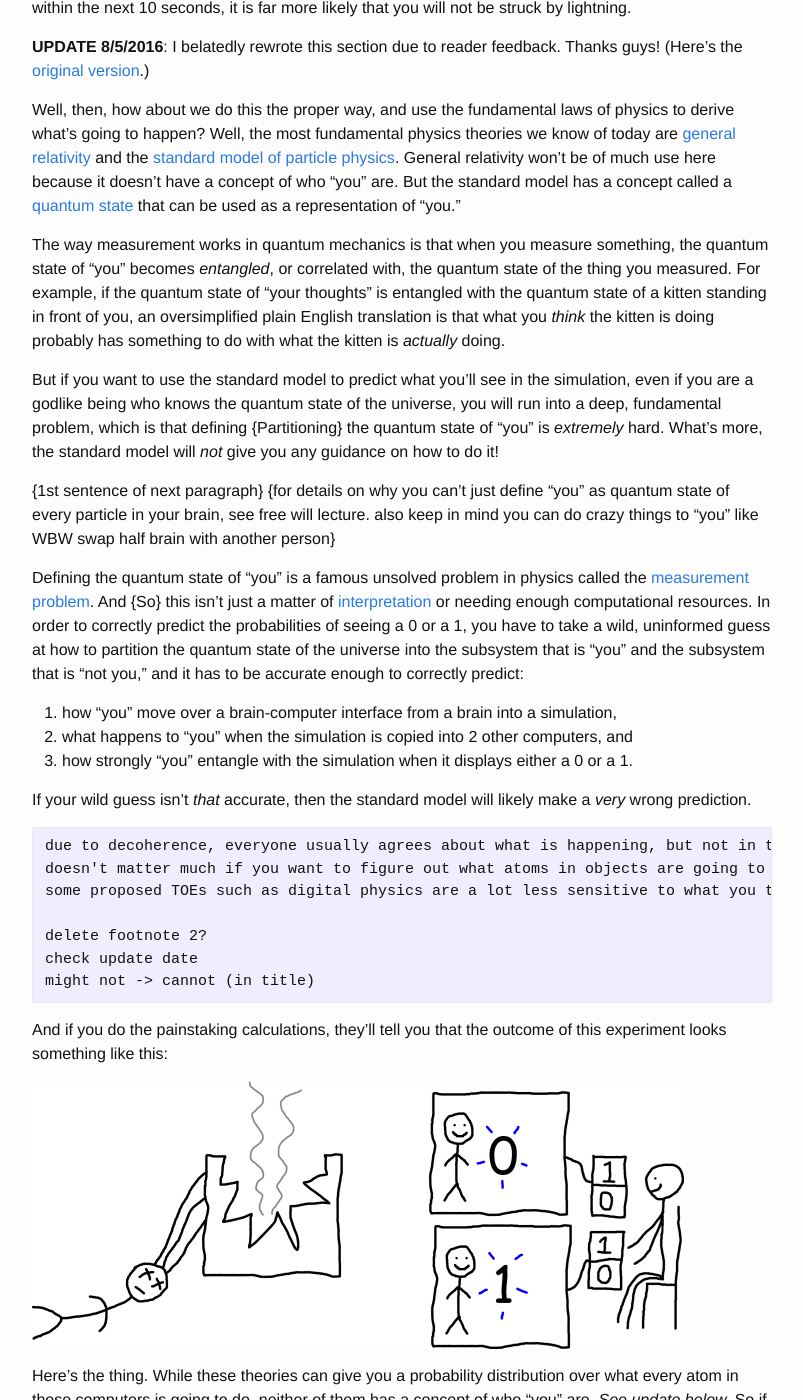
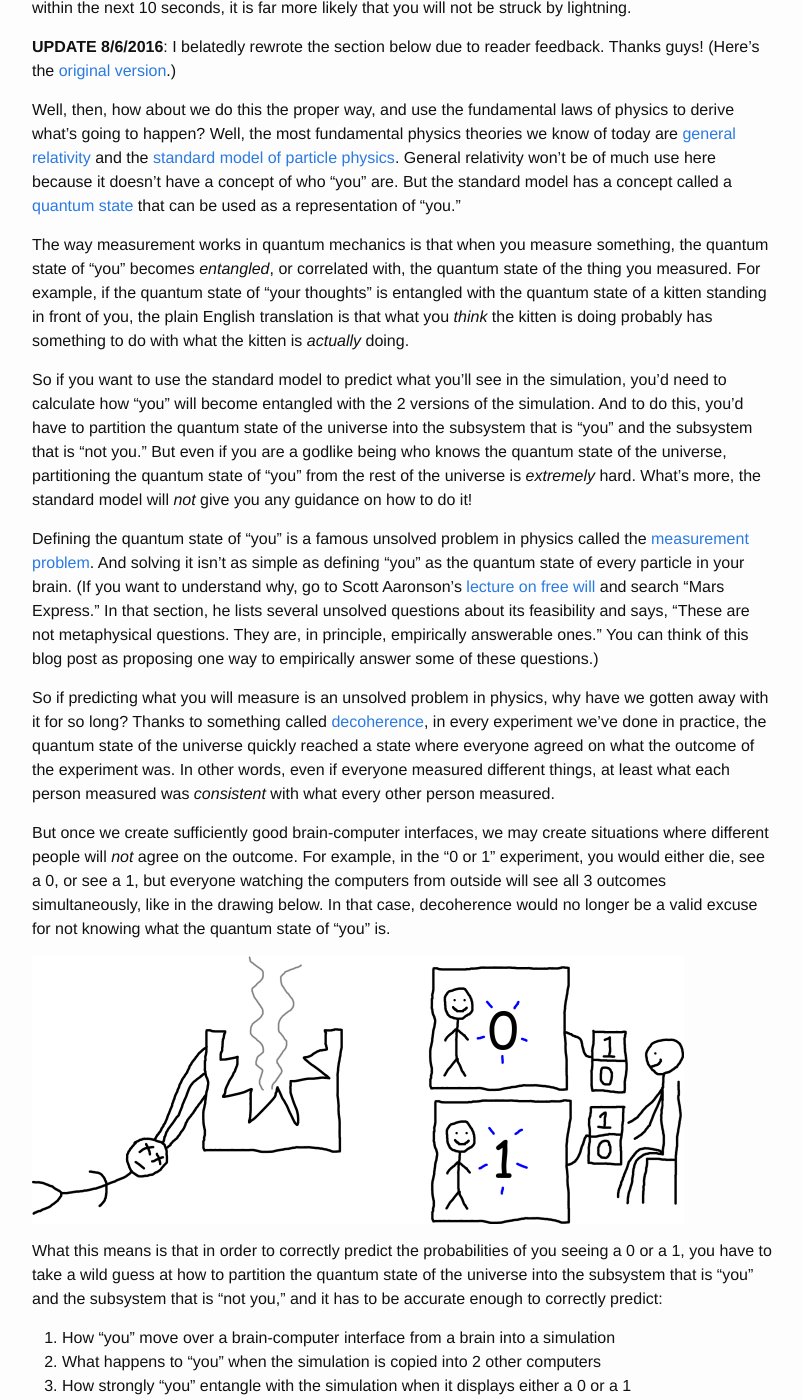
Before and after one commit to ad510/firstest-principle, a Jekyll site: the page built from _posts/2016-07-10-learning.md, in a window 1280 px wide and 1400 px high, scrolled down 6001 px. Shown: the whole window, without its empty margins (238-1041 px from the left). Built offline with Jekyll 4.4.1, drawn with Linux system fonts in a browser that asks for light colours; some of the changed text lies outside the part shown.

Commit message:
finish rewriting quantum update again

````diff
--- a/_posts/2016-07-10-learning.md
+++ b/_posts/2016-07-10-learning.md
@@ -85,58 +85,41 @@ Will you see a 0 or a 1?
 
 Easy, right? Isn't there just a 50% chance that you'll see a 0 and a 50% chance that you'll see a 1? Not so fast. Just because there's 2 possibilities doesn't necessarily mean that each one has a 50% chance of occurring. For example, if you consider the possibilities of whether or not you'll be struck by lightning within the next 10 seconds, it is far more likely that you will not be struck by lightning.
 
-<a id="update-quantum"></a>**UPDATE 8/5/2016**: I belatedly rewrote this section due to reader feedback. Thanks guys! (Here's the [original version](https://github.com/ad510/firstest-principle/blob/daa34b2e94f8d508b8a4141b58217c8f5445d798/_posts/2016-07-10-learning.md#what-our-physics-theories-cant-predict).)
+<a id="update-quantum"></a>**UPDATE 8/6/2016**: I belatedly rewrote the section below due to reader feedback. Thanks guys! (Here's the [original version](https://github.com/ad510/firstest-principle/blob/daa34b2e94f8d508b8a4141b58217c8f5445d798/_posts/2016-07-10-learning.md#what-our-physics-theories-cant-predict).)
 
 Well, then, how about we do this the proper way, and use the fundamental laws of physics to derive what's going to happen? Well, the most fundamental physics theories we know of today are [general relativity](http://www.feynmanlectures.caltech.edu/II_42.html) and the [standard model of particle physics](http://www.quantumdiaries.org/2010/12/08/known-knowns-of-the-standard-model/). General relativity won't be of much use here because it doesn't have a concept of who "you" are. But the standard model has a concept called a [quantum state](http://scottaaronson.com/democritus/lec9.html) that can be used as a representation of "you."
 
-The way measurement works in quantum mechanics is that when you measure something, the quantum state of "you" becomes *entangled*, or correlated with, the quantum state of the thing you measured. For example, if the quantum state of "your thoughts" is entangled with the quantum state of a kitten standing in front of you, an oversimplified plain English translation is that what you *think* the kitten is doing probably has something to do with what the kitten is *actually* doing.
+The way measurement works in quantum mechanics is that when you measure something, the quantum state of "you" becomes *entangled*, or correlated with, the quantum state of the thing you measured. For example, if the quantum state of "your thoughts" is entangled with the quantum state of a kitten standing in front of you, the plain English translation is that what you *think* the kitten is doing probably has something to do with what the kitten is *actually* doing.
 
-But if you want to use the standard model to predict what you'll see in the simulation, even if you are a godlike being who knows the quantum state of the universe, you will run into a deep, fundamental problem, which is that defining {Partitioning} the quantum state of "you" is *extremely* hard. What's more, the standard model will *not* give you any guidance on how to do it!
+So if you want to use the standard model to predict what you'll see in the simulation, you'd need to calculate how "you" will become entangled with the 2 versions of the simulation. And to do this, you'd have to partition the quantum state of the universe into the subsystem that is "you" and the subsystem that is "not you." But even if you are a godlike being who knows the quantum state of the universe, partitioning the quantum state of "you" from the rest of the universe is *extremely* hard. What's more, the standard model will *not* give you any guidance on how to do it!
 
-{1st sentence of next paragraph}
-{for details on why you can't just define "you" as quantum state of every particle in your brain, see free will lecture. also keep in mind you can do crazy things to "you" like WBW swap half brain with another person}
+Defining the quantum state of "you" is a famous unsolved problem in physics called the [measurement problem](https://en.wikipedia.org/wiki/Measurement_problem). And solving it isn't as simple as defining "you" as the quantum state of every particle in your brain. (If you want to understand why, go to Scott Aaronson's [lecture on free will](http://scottaaronson.com/democritus/lec18.html) and search "Mars Express." In that section, he lists several unsolved questions about its feasibility and says, "These are not metaphysical questions. They are, in principle, empirically answerable ones." You can think of this blog post as proposing one way to empirically answer some of these questions.)
 
-Defining the quantum state of "you" is a famous unsolved problem in physics called the [measurement problem](https://en.wikipedia.org/wiki/Measurement_problem). And {So} this isn't just a matter of [interpretation](https://en.wikipedia.org/wiki/Interpretations_of_quantum_mechanics) or needing enough computational resources. In order to correctly predict the probabilities of seeing a 0 or a 1, you have to take a wild, uninformed guess at how to partition the quantum state of the universe into the subsystem that is "you" and the subsystem that is "not you," and it has to be accurate enough to correctly predict:
+So if predicting what you will measure is an unsolved problem in physics, why have we gotten away with it for so long? Thanks to something called [decoherence](https://en.wikipedia.org/wiki/Quantum_decoherence), in every experiment we've done in practice, the quantum state of the universe quickly reached a state where everyone agreed on what the outcome of the experiment was. In other words, even if everyone measured different things, at least what each person measured was *consistent* with what every other person measured.
 
-1. how "you" move over a brain-computer interface from a brain into a simulation,
-2. what happens to "you" when the simulation is copied into 2 other computers, and
-3. how strongly "you" entangle with the simulation when it displays either a 0 or a 1.
+But once we create sufficiently good brain-computer interfaces, we may create situations where different people will *not* agree on the outcome. For example, in the "0 or 1" experiment, you would either die, see a 0, or see a 1, but everyone watching the computers from outside will see all 3 outcomes simultaneously, like in the drawing below. In that case, decoherence would no longer be a valid excuse for not knowing what the quantum state of "you" is.
 
-If your wild guess isn't *that* accurate, then the standard model will likely make a *very* wrong prediction.
+<img src="/learning/outcome_25.png" width="652"/>
+
+What this means is that in order to correctly predict the probabilities of you seeing a 0 or a 1, you have to take a wild guess at how to partition the quantum state of the universe into the subsystem that is "you" and the subsystem that is "not you," and it has to be accurate enough to correctly predict:
+
+1. How "you" move over a brain-computer interface from a brain into a simulation
+2. What happens to "you" when the simulation is copied into 2 other computers
+3. How strongly "you" entangle with the simulation when it displays either a 0 or a 1
+
+If your wild guess isn't *that* accurate, then even if you have unlimited computational resources, the standard model will likely make a *very* wrong prediction. In other words, *it's possible to do an experiment in which the most fundamental physics theories we know of today cannot predict the probabilities of you seeing a 0 or a 1!*
+
+In that case, we'd need a new physics theory to fill the gap.
 
 ```
-due to decoherence, everyone usually agrees about what is happening, but not in this case
-doesn't matter much if you want to figure out what atoms in objects are going to do, but matters very much for questions like "0 or 1" and I think it'll become very important once we make sufficiently good brain-computer interfaces
-some proposed TOEs such as digital physics are a lot less sensitive to what you think "you" is, so let's discuss that now
-
 delete footnote 2?
 check update date
 might not -> cannot (in title)
 ```
 
-And if you do the painstaking calculations, they'll tell you that the outcome of this experiment looks something like this:
-
-<img src="/learning/outcome_25.png" width="652"/>
-
-Here's the thing. While these theories can give you a probability distribution over what every atom in those computers is going to do, ~~neither of them has a concept of who "you" are.~~ *See update below.* So if you happen to know that "you" are a person being simulated in 2 computers (but you don't know which computer you're in because both copies of you have identical memories), and one version of "you" is going to see a 0 and the other version of "you" is going to see a 1, these theories cannot predict the probabilities of either version being the "real you!" <a id="fnref2" href="#fn2">[2]</a>
-
-Of course, if the brain theory is right and you die before you would see either the 0 or the 1, then this doesn't matter and our existing physics theories would still be valid. But if the data theory is right and there's a nonzero chance that you *do* see either the 0 or the 1, then that would mean *it's possible to do an experiment in which the most fundamental physics theories we know of today cannot predict the probabilities of you seeing a 0 or a 1!*
-
-In that case, we'd need a new physics theory to fill the gap.
-
----
-
-**UPDATE**: A couple people suggested that this can be described by using the [many-worlds interpretation](https://en.wikipedia.org/wiki/Many-worlds_interpretation) of quantum mechanics, so let's discuss that. Quantum mechanics says you [can't copy an unknown quantum state](https://en.wikipedia.org/wiki/No-cloning_theorem) but you *can* move it, so it may seem like you can predict whether you'll see a 0 or a 1 if you know which computer the quantum state of "you" will be moved to. But to [move a quantum state](https://en.wikipedia.org/wiki/Quantum_teleportation) without moving the original particles, you have to create an entangled pair of qubits plus 2 classical bits for every subatomic-scale qubit you want to move, and copying the classical bits of the simulation would not do that. {cut off the rest here? I'm very suspicious about cannot live in classical sim sentence} Classical computers can't even preserve quantum information, let alone move it in a controlled way! So *if* you are fundamentally made out of quantum information, the standard model predicts that no matter how we try to move "you" to a *classical* computer, you cannot live on in the simulation when your original human brain dies. And if we instead move the quantum state of "you" into a *quantum* computer, we wouldn't be able to copy the simulation onto another computer to play the "0 or 1" trick. Take note, neuroscientists!
-
-So problem solved? Actually no. The *real* problem is that no one knows whether the information that uniquely determines who you are is quantum information, classical information, or something else that can't be described with either model of information. And if it turns out that a standard model quantum state is *not* a good way to model your identity, we'd need a new physics theory to describe what happens to "you" when we hook up that awesome brain-computer interface in year 2050.
-
-For a physicist's take on this, go to Scott Aaronson's [lecture on free will](http://scottaaronson.com/democritus/lec18.html) and search "Mars Express." In one part, he lists several unsolved questions about its feasibility and says, "These are not metaphysical questions. They are, in principle, empirically answerable ones." You can think of this blog post as proposing one way to empirically answer some of these questions.
-
----
-
 ## Enter the learning algorithms
 
-Remember that at the beginning of this post, I promised to tell you about how people are "applying techniques from information theory and theoretical machine learning to better understand physics?" Well, now I get to tell you about that. But before we get into how you might figure out the probability of seeing a 0 or a 1 in the situation above, let's start with a slightly different question.
+Remember that at the beginning of this post, I promised to tell you about how people are "applying techniques from information theory and theoretical machine learning to better understand physics?" Well, now I get to tell you about that. But before we get into how you might use [digital physics](https://en.wikipedia.org/wiki/Digital_physics) to figure out the probability of seeing a 0 or a 1 in the situation above, let's start with a slightly different question.
 
 Suppose we do the experiment above, and you end up seeing either a 0 or a 1. (I'm going to assume from now on that the data theory is right, though this is still an open question.) But since those of us controlling the simulation are evil pranksters, we play the same trick again on both copies of "you" so that there are now 4 versions of "you:" a version that sees 00, a version that sees 01, a version that sees 10, and a version that sees 11.
 
````
